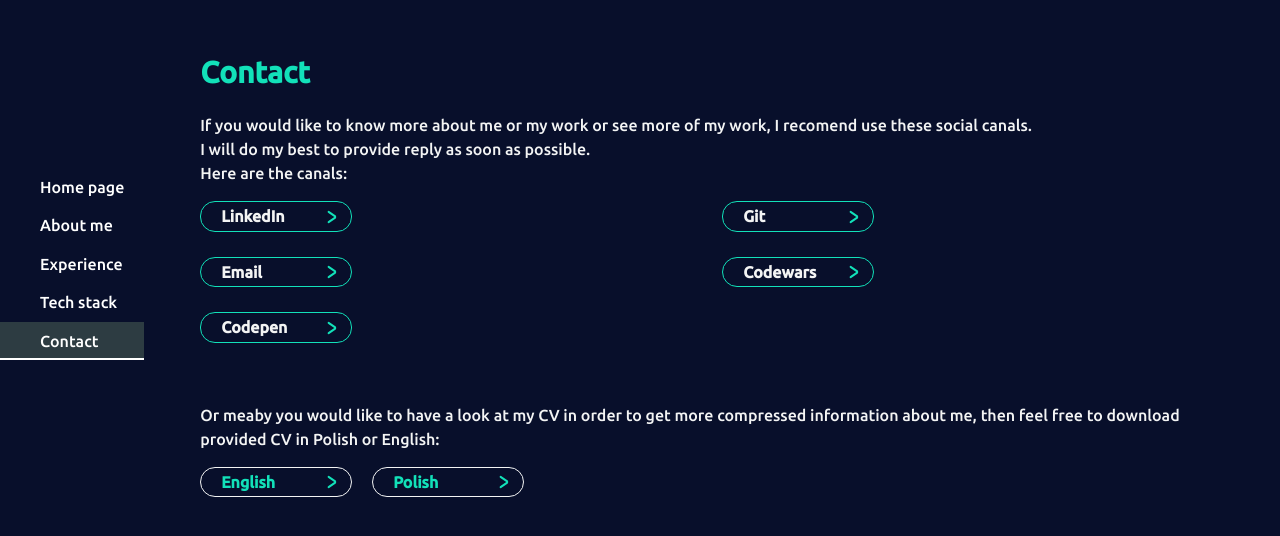
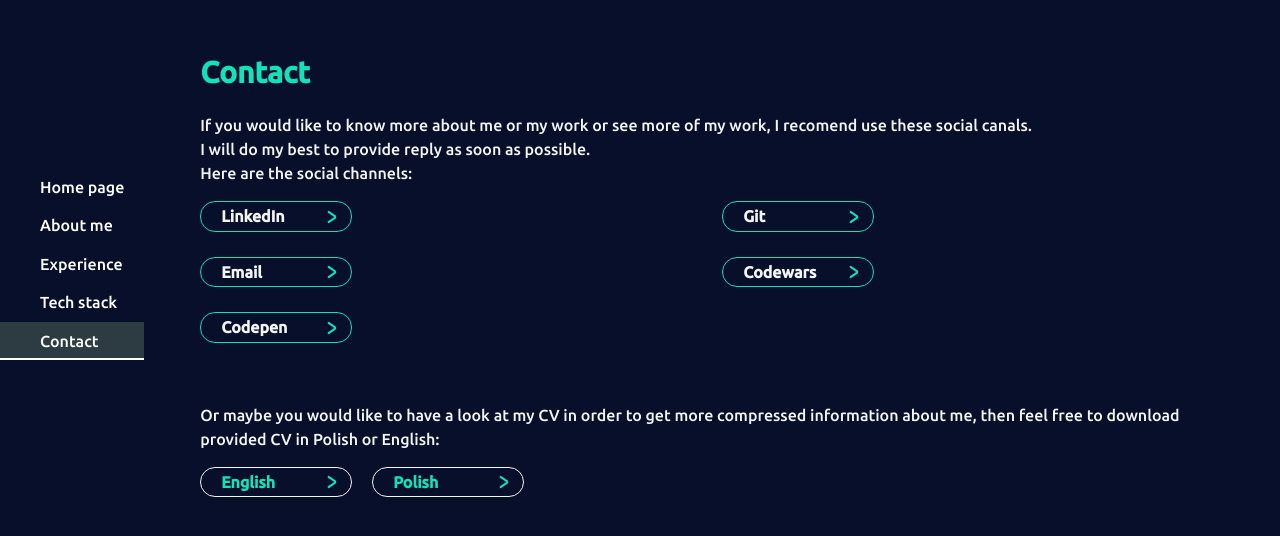
Before and after one commit to AlekPawlowski/portfolio_site, a React (Vite) app: page /contact in a window 1280 px wide. Shown: the part 136-672 px from the top of the page. Built offline with nearby package versions, Linux system fonts and the light colour scheme.

Commit message:
fix typo

```diff
--- a/src/views/Contact/Contact.contact.tsx
+++ b/src/views/Contact/Contact.contact.tsx
@@ -52,11 +52,11 @@ export default function Contact() {
             <br />
             I will do my best to provide reply as soon as possible.
             <br />
-            Here are the canals:
+            Here are the social channels:
         </p>
         <SocialsSection socialElementArray={contactData}/>
 
-        <p>Or meaby you would like to have a look at my CV in order to get more compressed information about me, then feel free to download provided CV in Polish or English:</p>
+        <p>Or maybe you would like to have a look at my CV in order to get more compressed information about me, then feel free to download provided CV in Polish or English:</p>
         <DownloadMaterials />
     </section>
 }
```
